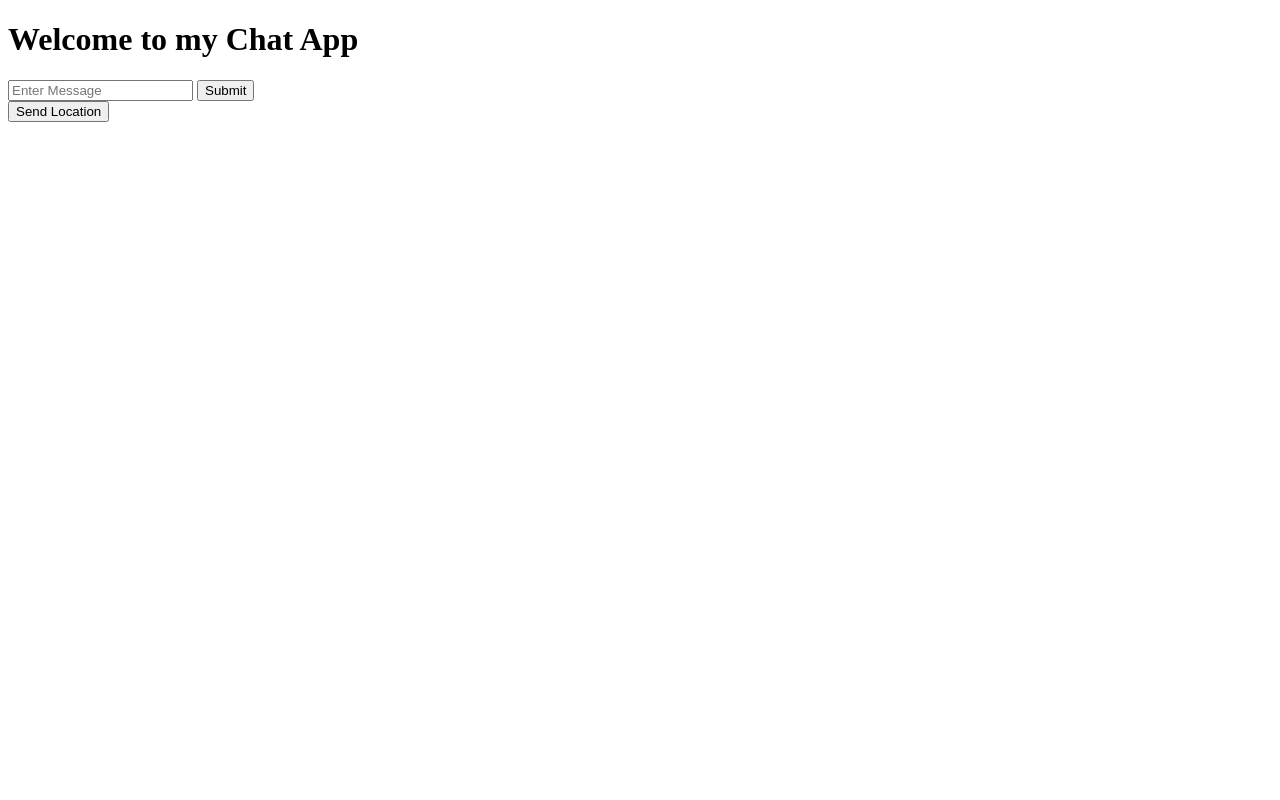
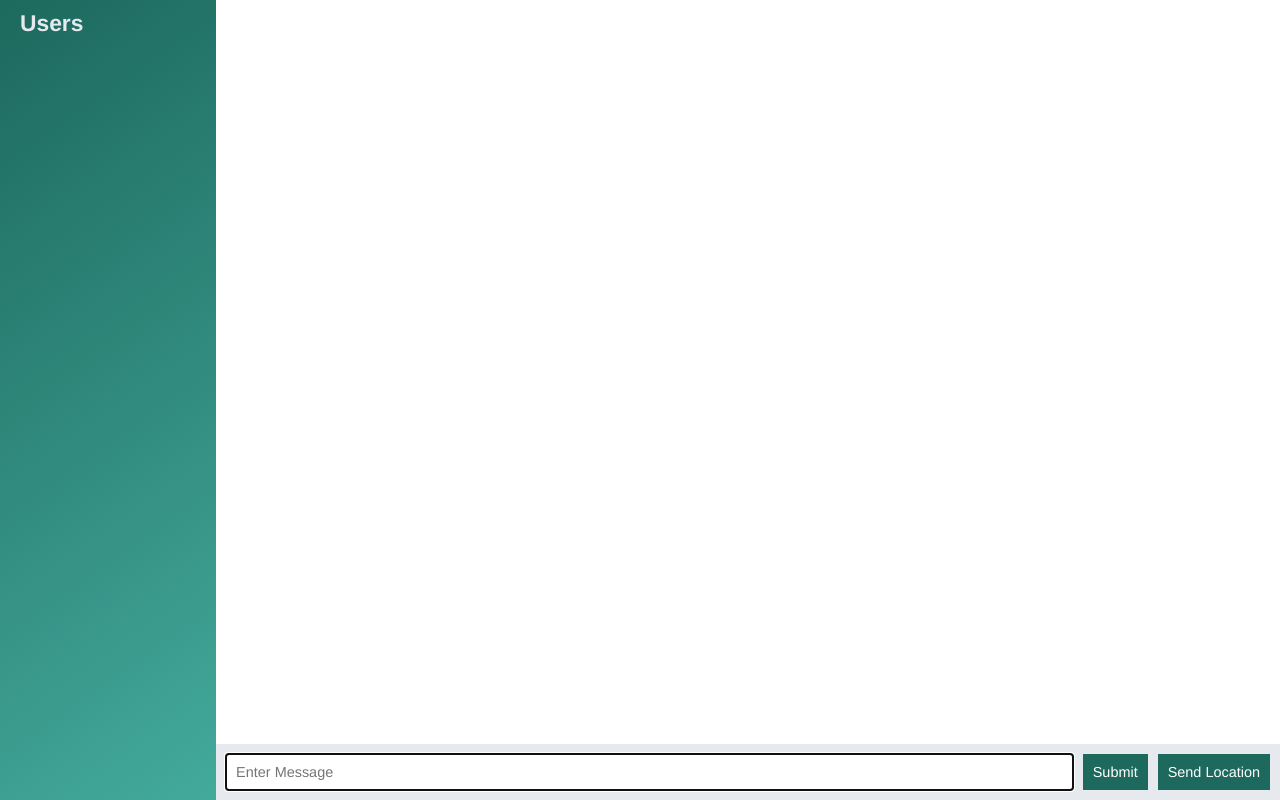
Before and after one commit to gaurav-aggarwall/Chat-App, a website: page public/index.html in a window 1280 px wide. Drawn offline with nearby package versions, Linux system fonts and the light colour scheme; no server answers.

Commit message:
Added Styles

```diff
--- /dev/null
+++ b/public/css/style.css
@@ -0,0 +1,153 @@
+* {
+  box-sizing: border-box;
+  margin: 0;
+  padding: 0;
+  font-family: "HelveticaNeue-Light", "Helvetica Neue Light", "Helvetica Neue", Helvetica, Arial, "Lucida Grande", sans-serif;
+  font-weight: 300;
+  font-size: .95rem;
+}
+
+ul, li {
+  list-style-position: inside;
+}
+
+h3 {
+  font-weight: 600;
+  text-align: center;
+  font-size: 1.5rem;
+}
+
+button {
+  border: none;
+  background: rgb(29, 105, 94);
+  color: white;
+  cursor: pointer;
+  padding: 10px;
+  transition: background .3s ease;
+}
+
+button:hover {
+  border: none;
+  background: rgb(63, 143, 131);
+  color: white;
+  padding: 10px;
+}
+
+button:disabled {
+  cursor: not-allowed;
+  background: rgb(73, 165, 151);
+}
+
+.chat {
+  display: flex;
+}
+
+.chat__sidebar {
+  overflow-y: hidden;
+  display: inline-flex;
+  width: 260px;
+  height: 100vh;
+  background: -moz-linear-gradient(125deg, rgb(67, 170, 155) 0%, rgb(29, 105, 94) 100%); /* ff3.6+ */
+  background: -webkit-linear-gradient(125deg, rgb(67, 170, 155) 0%, rgb(29, 105, 94) 100%); /* safari5.1+,chrome10+ */
+  background: -o-linear-gradient(125deg, rgb(67, 170, 155) 0%, rgb(29, 105, 94) 100%); /* opera 11.10+ */
+  background: -ms-linear-gradient(125deg, rgb(67, 170, 155) 0%, rgb(29, 105, 94) 100%); /* ie10+ */
+  background: linear-gradient(325deg, rgb(67, 170, 155) 0%, rgb(29, 105, 94) 100%); /* w3c */
+}
+
+.chat__sidebar h3 {
+  color: #e6eaee;
+  margin: 10px 20px;
+  text-align: left;
+}
+
+.chat__sidebar ul {
+  list-style-type: none;
+}
+
+.chat__sidebar li {
+  background: #e6eaee;
+  border: 1px solid #e1e1e1;
+  border-radius: 5px;
+  padding: 10px;
+  margin: 10px;
+}
+
+.chat__main {
+  display: flex;
+  flex-direction: column;
+  height: 100vh;
+  width: 100%;
+}
+
+.chat__messages {
+  flex-grow: 1;
+  overflow-y: scroll;
+  -webkit-overflow-scrolling: touch;
+}
+
+.chat__footer {
+  background: #e6eaee;
+  display: flex;
+  padding: 10px;
+  flex-shrink: 0;
+}
+
+.chat__footer form {
+  flex-grow: 1;
+  display: flex;
+}
+
+.chat__footer form * {
+  margin-right: 10px;
+}
+
+.chat__footer input {
+  border: none;
+  padding: 10px;
+  flex-grow: 1;
+}
+
+.chat__messages {
+  list-style-type: none;
+  padding: 10px;
+}
+
+.message {
+  padding: 10px;
+}
+
+.message__title {
+  display: flex;
+  margin-bottom: 5px;
+}
+
+.message__title h4 {
+  font-weight: 600;
+  margin-right: 10px;
+}
+
+.message__title span {
+  color: #999;
+}
+
+@media (max-width: 600px) {
+  * {
+    font-size: 1rem;
+  }
+
+  .chat__sidebar {
+    display: none;
+  }
+
+  .chat__footer {
+    flex-direction: column;
+  }
+
+  .chat__footer form {
+    margin-bottom: 10px;
+  }
+
+  .chat__footer button {
+    margin-right: 0px;
+  }
+}
--- a/public/index.html
+++ b/public/index.html
@@ -5,19 +5,32 @@
     <meta name="viewport" content="width=device-width, initial-scale=1.0">
     <meta http-equiv="X-UA-Compatible" content="ie=edge">
     <title>CHAT APP</title>
-</body>
-    <h1>Welcome to my Chat App</h1>
+    <link rel="stylesheet" href="css/style.css">
+</head>
+<body class='chat'>
 
-    <ul id='messages'></ul>
+    <!-- SIDEBAR -->
+    <div class="chat__sidebar">
+        <h3>Users</h3>
+        <div id="users"></div>
+    </div>
 
-    <form id='msgForm'>
-        <input type='text' name='message' placeholder='Enter Message'/>
-        <button>Submit</button>
-    </form>
+    <!-- MESSAGES AREA -->
+    <div class="chat__main">
+        <ul id='messages' class='chat__messages'></ul>
 
-    <button id='location'>Send Location</button>
+        <!-- CHAT INPUT FORM -->
+        <div class="chat__footer">
+            <form id='msgForm'>
+                <input type='text' name='message' placeholder='Enter Message'autofocus autocomplete="off"/>
+                <button>Submit</button>
+            </form>
+            <button id='location'>Send Location</button>
+        </div>
+    </div>
 
     <script src="/socket.io/socket.io.js"></script>
     <script src="js/libs/jquery-min.js"></script>
     <script src="js/index.js"></script>
+</body>
 </html>
--- a/public/js/index.js
+++ b/public/js/index.js
@@ -21,7 +21,7 @@ socket.on('newLocationMessage', msg =>{
 
     let li = $('<li></li>');
     let a = $('<a target="_blank">My Current Location: </a>');
-    li.text(`${msg.from}: `);
+    li.text(`${msg.from} `);
     a.attr('href', msg.url);
     li.append(a);
     $('#messages').append(li);
@@ -29,19 +29,25 @@ socket.on('newLocationMessage', msg =>{
 
 $('#msgForm').on('submit', evt => {
     evt.preventDefault();
-
+    let input = $('input[name="message"');
     socket.emit('createMessage', {
         from: 'User',
-        text: $('input[name="message"').val()
+        text: input.val()
+    }, () => {
+        input.val('');
     });
 });
 
-$('#location').on('click', () => {
+let locationBtn = $('#location');
+locationBtn.on('click', () => {
     if(!navigator.geolocation){
         return alert('Your browser does not support GeoLocation API');
     }
 
+    locationBtn.attr('disabled', 'disabled').text('Sending...');
+
     navigator.geolocation.getCurrentPosition( function(position){
+        locationBtn.removeAttr('disabled').text('Send Location');
         socket.emit('createLocationMessage', {
             from: 'User',
             lat: position.coords.latitude,
@@ -49,5 +55,6 @@ $('#location').on('click', () => {
         });
     }, () => {
         alert('Unable to fetch the coordinates!. ');
+        locationBtn.removeAttr('disabled').text('Send Location');
     });
 });
--- a/server/server.js
+++ b/server/server.js
@@ -21,10 +21,10 @@ io.on('connect', (socket) => {
 
     socket.broadcast.emit('newMessage', msgGenerator('Admin', 'New user joined'))
 
-    socket.on('createMessage', message => {
+    socket.on('createMessage', (message, callback) => {
         console.log('New Message ', message);
-
         io.emit('newMessage', msgGenerator(message.from, message.text));
+        callback();
     });
 
     socket.on('createLocationMessage', coords => {
```
